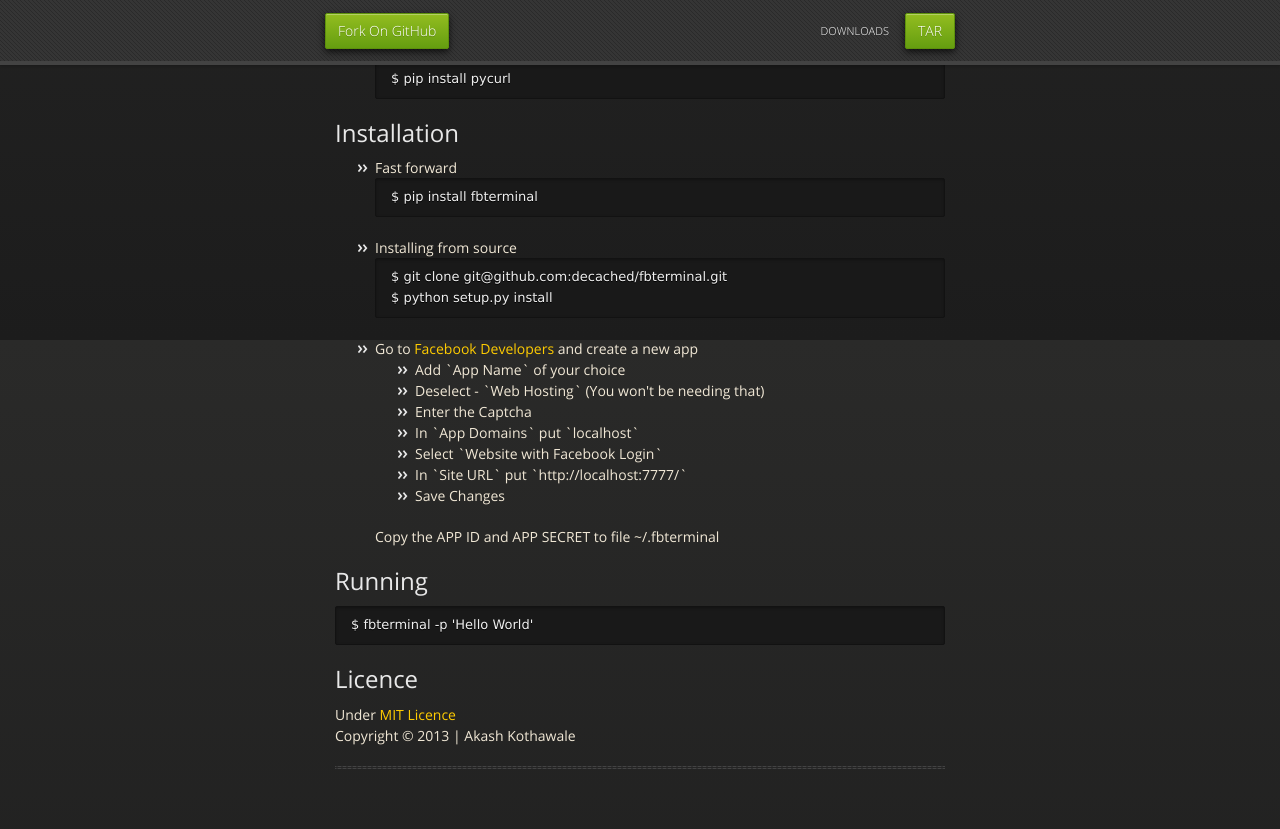
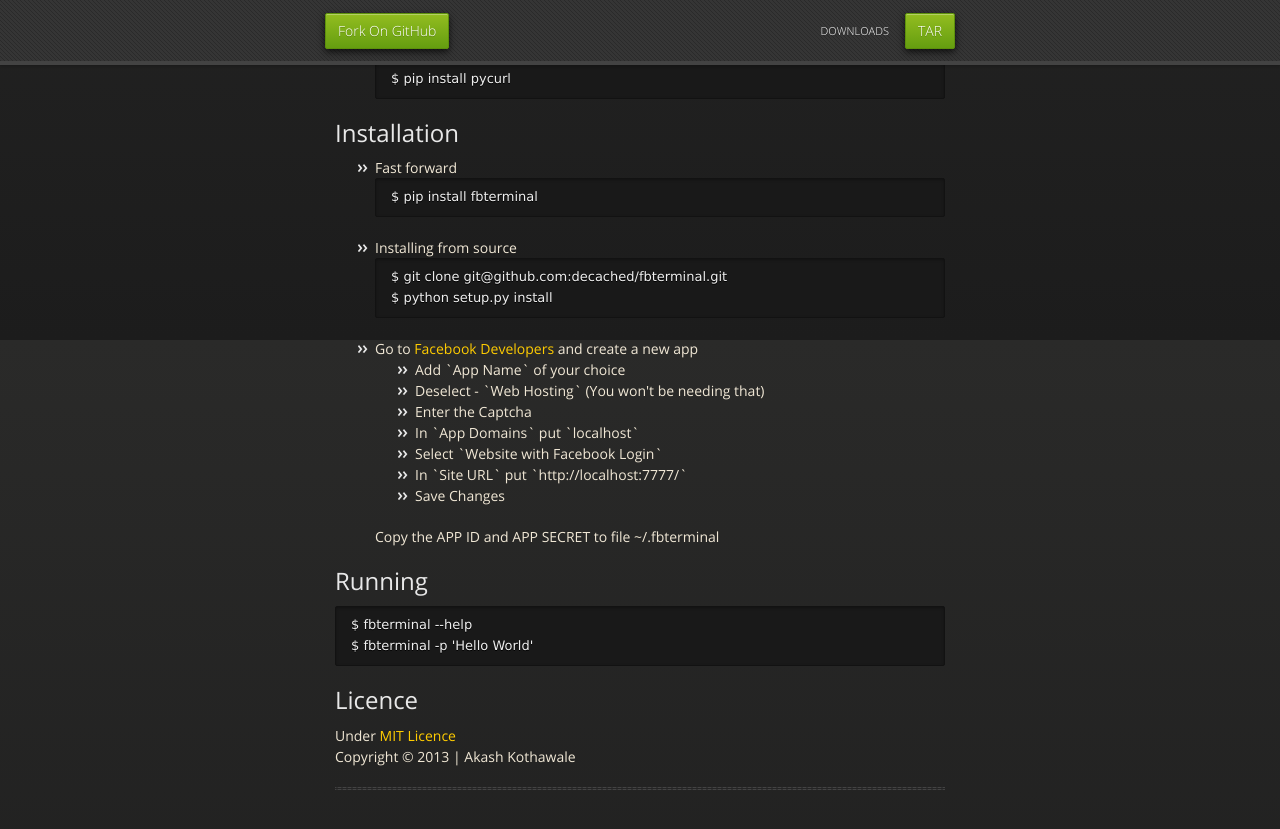
Before and after one commit to decached/fbterminal, a Jekyll site: the page built from index.html, in a window 1280 px wide and 900 px high, scrolled down 560 px. Shown: the top 829 px of the window. Built offline with Jekyll 4.4.1, drawn with Linux system fonts in a browser that asks for light colours; nearby versions of some CDN libraries; Markdown is read by kramdown in place of the engine named in the settings.

Commit message:
Added help instruction (brief)
TODO
Adding detailed instructions and examples

```diff
--- a/index.html
+++ b/index.html
@@ -50,7 +50,7 @@ layout: default
 
         <p>
         <h2>Running</h2>
-        <pre><code>$ fbterminal -p 'Hello World'</code></pre>
+        <pre><code>$ fbterminal --help<br/>$ fbterminal -p 'Hello World'</code></pre>
         </p>
         <p>
         <h2>Licence</h2>
```
